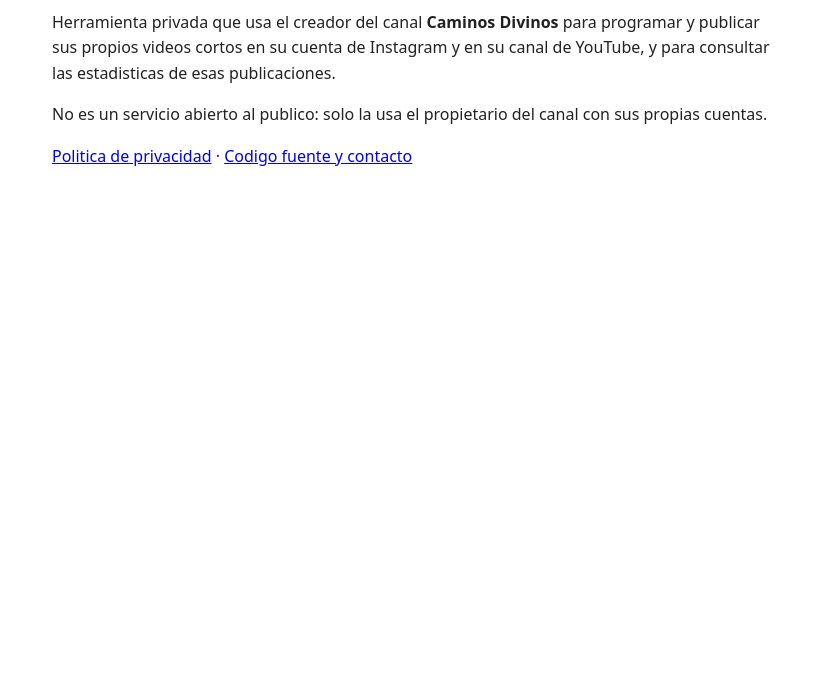
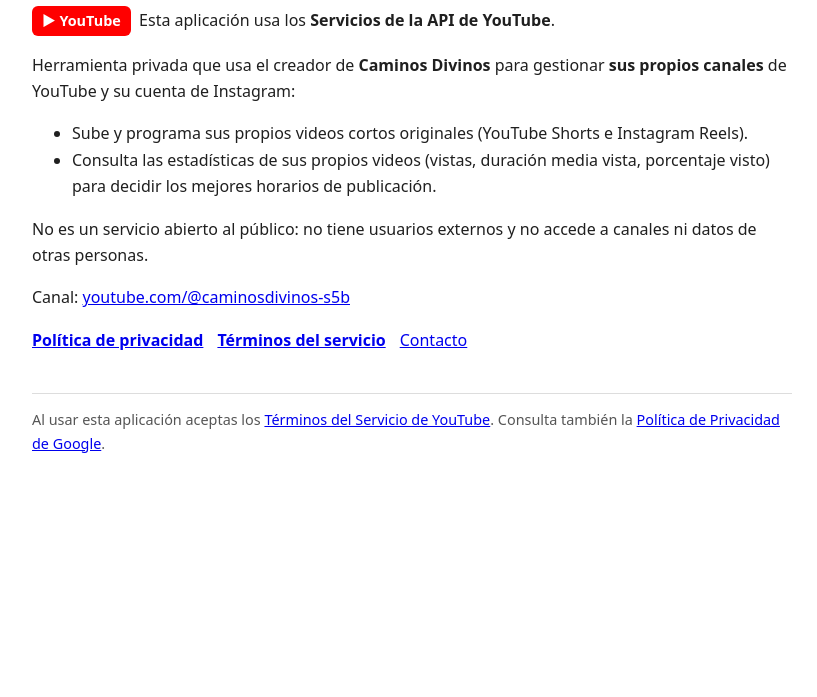
Before and after one commit to carrito-azul/caminos-divinos-publicador, a plain HTML site: page docs/index.html in a window 1280 px wide. Shown: the part 103-800 px from the top of the page, without its empty margins (228-1045 px from the left). Drawn offline with Linux system fonts and the light colour scheme.

Commit message:
Actualiza docs/index.html

```diff
--- a/docs/index.html
+++ b/docs/index.html
@@ -1,7 +1,13 @@
-<!doctype html><html lang="es"><head><meta charset="utf-8"><meta name="viewport" content="width=device-width,initial-scale=1"><title>Caminos Divinos Publicador</title>
-<style>body{font-family:system-ui,sans-serif;max-width:720px;margin:40px auto;padding:0 20px;line-height:1.6;color:#222}</style></head><body>
+<!doctype html><html lang="es"><head><meta charset="utf-8"><meta name="viewport" content="width=device-width,initial-scale=1"><title>Caminos Divinos Publicador</title><style>body{font-family:system-ui,-apple-system,Segoe UI,sans-serif;max-width:760px;margin:40px auto;padding:0 22px;line-height:1.65;color:#1f1f1f}h1{margin-bottom:4px}h2{margin-top:28px;font-size:1.15em}.yt{display:inline-block;background:#ff0000;color:#fff;font-weight:700;padding:3px 10px;border-radius:6px;font-size:.9em}nav a{margin-right:14px}footer{margin-top:40px;padding-top:14px;border-top:1px solid #ddd;font-size:.9em;color:#555}</style></head><body>
 <h1>Caminos Divinos Publicador</h1>
-<p>Herramienta privada que usa el creador del canal <strong>Caminos Divinos</strong> para programar y publicar sus propios videos cortos en su cuenta de Instagram y en su canal de YouTube, y para consultar las estadisticas de esas publicaciones.</p>
-<p>No es un servicio abierto al publico: solo la usa el propietario del canal con sus propias cuentas.</p>
-<p><a href="privacidad.html">Politica de privacidad</a> · <a href="https://github.com/carrito-azul/caminos-divinos-publicador">Codigo fuente y contacto</a></p>
+<p><span class="yt">&#9654; YouTube</span> &nbsp;Esta aplicaci&oacute;n usa los <strong>Servicios de la API de YouTube</strong>.</p>
+<p>Herramienta privada que usa el creador de <strong>Caminos Divinos</strong> para gestionar <strong>sus propios canales</strong> de YouTube y su cuenta de Instagram:</p>
+<ul>
+<li>Sube y programa sus propios videos cortos originales (YouTube Shorts e Instagram Reels).</li>
+<li>Consulta las estad&iacute;sticas de sus propios videos (vistas, duraci&oacute;n media vista, porcentaje visto) para decidir los mejores horarios de publicaci&oacute;n.</li>
+</ul>
+<p>No es un servicio abierto al p&uacute;blico: no tiene usuarios externos y no accede a canales ni datos de otras personas.</p>
+<p>Canal: <a href="https://www.youtube.com/@caminosdivinos-s5b">youtube.com/@caminosdivinos-s5b</a></p>
+<nav><a href="privacidad.html"><strong>Pol&iacute;tica de privacidad</strong></a><a href="terminos.html"><strong>T&eacute;rminos del servicio</strong></a><a href="https://github.com/carrito-azul/caminos-divinos-publicador">Contacto</a></nav>
+<footer>Al usar esta aplicaci&oacute;n aceptas los <a href="https://www.youtube.com/t/terms">T&eacute;rminos del Servicio de YouTube</a>. Consulta tambi&eacute;n la <a href="https://policies.google.com/privacy">Pol&iacute;tica de Privacidad de Google</a>.</footer>
 </body></html>
```
